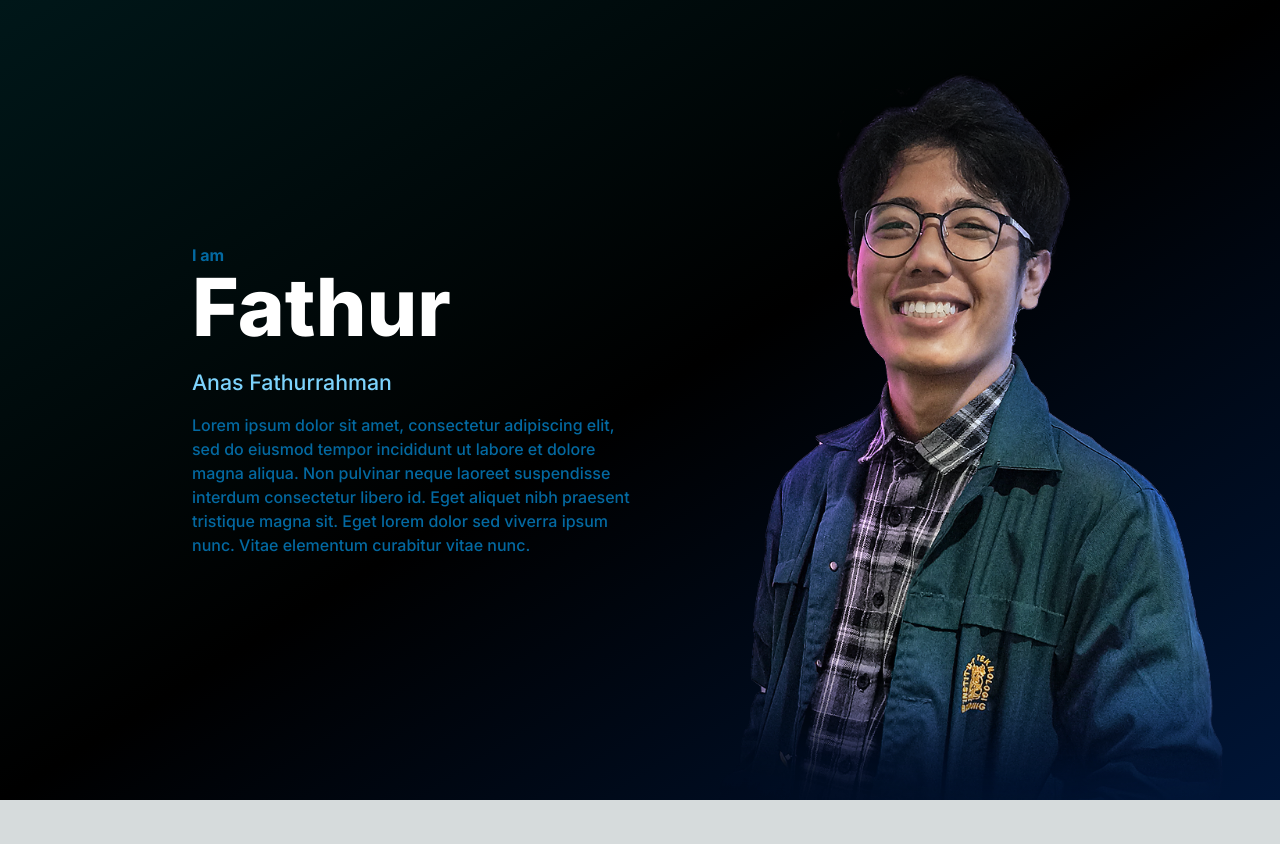
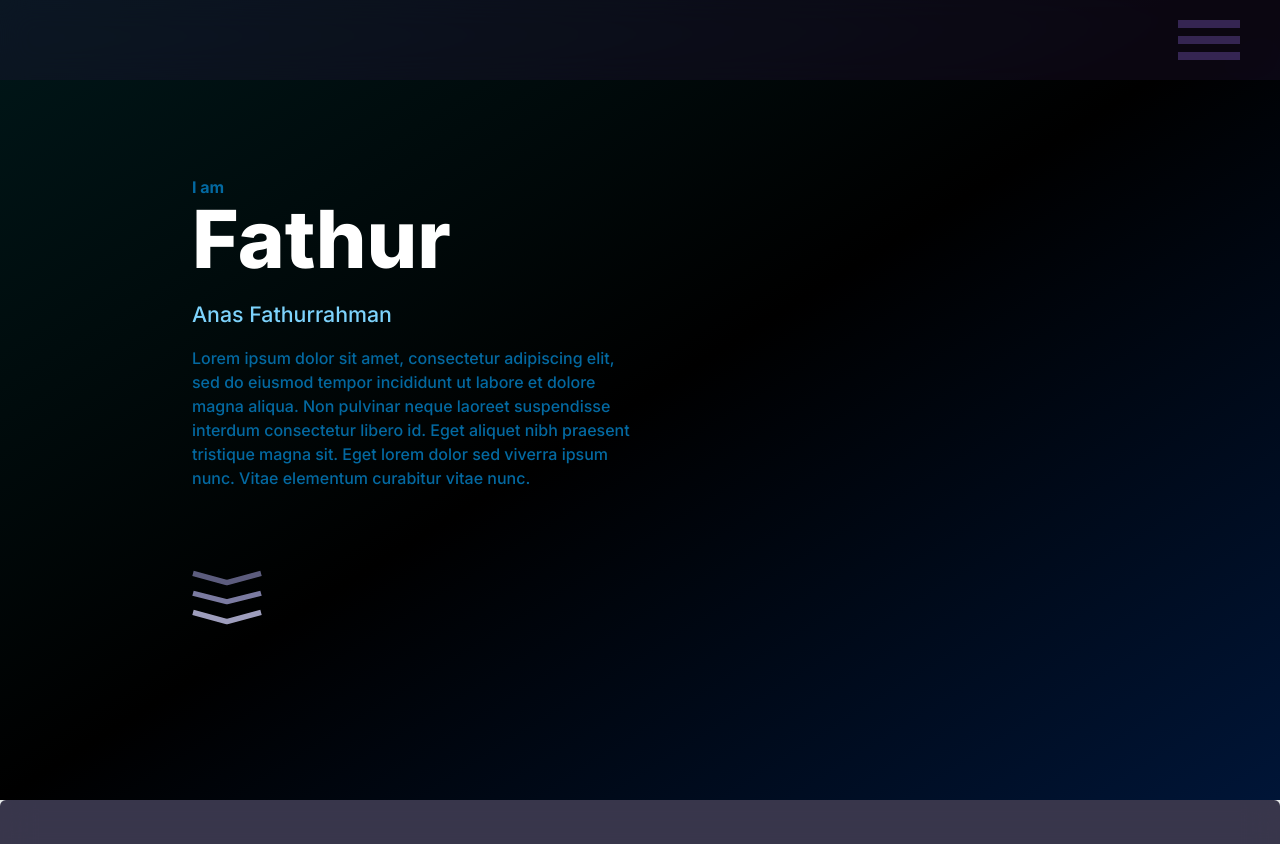
Before and after one commit to Astha47/my-portfolio, a Next.js app: page / in a window 1280 px wide. Shown: the top 844 px of the page. Before the commit the page ends 800 px from the top, so only its background shows below. Built offline with nearby package versions, Linux system fonts and the light colour scheme.

Commit message:
add interactivity

```diff
--- a/src/app/globals.css
+++ b/src/app/globals.css
@@ -6,7 +6,38 @@
   --foreground-rgb: 0, 0, 0;
   --background-start-rgb: 214, 219, 220;
   --background-end-rgb: 255, 255, 255;
+  --primary: #543076;
+  --scrollcolor: #442363;
+  --secondary: rgba(31, 209, 253, 0.4);
+  --tertiary: rgba(31, 209, 253, 0.6);
 }
+
+/* Firefox */
+* {
+  scrollbar-width: thin;
+  scrollbar-color: var(--secondary) var(--scrollcolor);
+}
+
+/* Chrome, Edge, dan Safari */
+*::-webkit-scrollbar {
+  width: 5px;
+}
+
+*::-webkit-scrollbar-track {
+  background: #000000;
+  border-radius: 5px;
+}
+
+*::-webkit-scrollbar-thumb {
+  background-color: var(--secondary);
+  border-radius: 5px;
+  border: 3px solid var(--scrollcolor);
+}
+
+::-webkit-scrollbar-thumb:hover {
+  background-color: var(--tertiary);
+}
+
 
 @media (prefers-color-scheme: dark) {
   :root {
--- a/src/app/page.tsx
+++ b/src/app/page.tsx
@@ -1,10 +1,11 @@
-import Image from 'next/image'
 import Hero from '@/components/hero'
+import Portfolio from '@/components/portfolio'
 
 export default function Home() {
   return (
-    <main className="block h-fit overflow-y-scroll">
+    <main className="block h-fit w-full]">
       <Hero/>
+      <Portfolio/>
     </main>
   )
 }
--- a/src/components/hero.tsx
+++ b/src/components/hero.tsx
@@ -1,4 +1,4 @@
-
+'use client'
 import Image from "next/image";
 
 function Hero() {
@@ -13,8 +13,15 @@ function Hero() {
     }
   }
 
+  const handleClick = () => {
+    window.scrollTo({
+      top: window.innerHeight,
+      behavior: 'smooth',
+    });
+  };
+
   return (
-  <div className="Hero w-[100vw] h-fit md:h-[100vh] md:flex block md:fixed bg-gradient-to-br from-primary-dark via-black to-secondary-dark">
+    <div className="Hero w-full h-fit md:h-[100vh] md:flex block md:sticky bg-gradient-to-br from-primary-dark via-black to-secondary-dark pb-12 md:pb-0 top-0 ">
     <div className="image h-fit w-full flex md:hidden pt-20">
       <Image
         src="/porto-cropted.png"
@@ -26,7 +33,7 @@ function Hero() {
       />
     </div>
 
-    <div className="text h-fit w-full flex md:h-full md:w-[50%]">
+    <div className="text h-fit w-full flex md:h-full md:w-[50%] animate-popdown">
       <div className="container m-auto w-[70%] md:mr-0 h-fit">
         <h5 className="text text-sky-700 font-bold">I am</h5>
         <h2 className="text text-white font-extrabold text-[60pt] mt-[-20px] ">
@@ -38,6 +45,35 @@ function Hero() {
         <h5 className="text text-sky-700 font-medium">
         Lorem ipsum dolor sit amet, consectetur adipiscing elit, sed do eiusmod tempor incididunt ut labore et dolore magna aliqua. Non pulvinar neque laoreet suspendisse interdum consectetur libero id. Eget aliquet nibh praesent tristique magna sit. Eget lorem dolor sed viverra ipsum nunc. Vitae elementum curabitur vitae nunc. {gibberish}
         </h5>
+        <div className="arrowsect w-full h-fit flex md:pt-20 pt-10">
+          <div className="arrowcont m-auto md:ml-[0] h-fit w-fit block cursor-pointer"
+            onClick={handleClick}>
+            <Image
+              src="/arrow.svg"
+              alt="arrow"
+              width={70}
+              height={100}
+              objectFit="fit"
+              className="hero m-auto animate-glowarrow1"
+            />
+            <Image
+              src="/arrow.svg"
+              alt="arrow"
+              width={70}
+              height={100}
+              objectFit="fit"
+              className="hero m-auto animate-glowarrow2 mt-1"
+            />
+            <Image
+              src="/arrow.svg"
+              alt="arrow"
+              width={70}
+              height={100}
+              objectFit="fit"
+              className="hero m-auto animate-glowarrow3 mt-1"
+            />
+          </div>
+        </div>
       </div>
     </div>
 
@@ -48,7 +84,7 @@ function Hero() {
         width={600}
         height={800}
         objectFit="fit"
-        className="hero m-auto"
+        className="hero m-auto animate-popup"
       />
     </div>
   </div> );
--- a/src/components/navbar.tsx
+++ b/src/components/navbar.tsx
@@ -1,7 +1,15 @@
 function Navbar() {
   return (
-  <div className="Navbar  w-full h-20 fixed top-0 ">
-
+  <div className="Navbar w-full h-[80px] backdrop-blur-lg fixed pr-10 pl-10 top-0 bg-[#2f19483e] pt-3 pb-3 flex">
+    <div className="hamburgercont h-full aspect-[11/10] m-auto mr-0 flex">
+      <div className="container w-full h-[70%] m-auto cursor-pointer hover:brightness-150 transition-all ease-in-out duration-150">
+        <div className="layer1 bg-[#8d64d854] cursor-pointer w-full h-[20%]"></div>
+        <div className="layer1 w-full h-[20%]"></div>
+        <div className="layer1 bg-[#8d64d854] cursor-pointer w-full h-[20%]"></div>
+        <div className="layer1 w-full h-[20%]"></div>
+        <div className="layer1 bg-[#8d64d854] cursor-pointer w-full h-[20%]"></div>
+      </div>
+    </div>
   </div> );
 }
 
--- /dev/null
+++ b/src/components/portfolio.tsx
@@ -0,0 +1,8 @@
+function Portfolio() {
+  return (
+    <div className="Porfolio block bg-[#0b0721c9] backdrop-blur-lg rounded-md p-10 z-10 h-[200vh]">
+
+    </div> );
+}
+
+export default Portfolio;
--- a/tailwind.config.ts
+++ b/tailwind.config.ts
@@ -18,10 +18,65 @@ const config: Config = {
         'secondary-dark': '#001537',
       },
       keyframes:{
+        popup: {
+          '0%': { opacity: '0' },
+          '100%': { opacity: '1' },
+        },
+        popdown: {
+          '0%': { opacity: '0',
+                  transform: 'translateY(-10%)'
+                },
+          '100%': { opacity: '1' ,
+                    transform: 'translateY(0%)'
+                  },
+        },
+        glowarrow1: {
+          '0%': { opacity: '0.5',
+                  filter: 'brightness(1)'
+                },
+          '50%':  { opacity: '1',
+                    filter: 'brightness(1.5)'
+                  },
+          '100%': { opacity: '0.5' ,
+                    filter: 'brightness(1)'
+                  },
+        },
 
+        glowarrow2: {
+          '0%': { opacity: '0.6',
+                  filter: 'brightness(1.1)'
+                },
+          '10%': { opacity: '0.5',
+                  filter: 'brightness(1)'
+                },
+          '60%': { opacity: '1' ,
+                  filter: 'brightness(1.5)'
+                },
+          '100%': { opacity: '0.6',
+                    filter: 'brightness(1.1)'
+                  },
+        },
+        glowarrow3: {
+          '0%': { opacity: '0.7',
+                  filter: 'brightness(1.2)'
+                },
+          '20%': { opacity: '0.5',
+                    filter: 'brightness(1)'
+                  },
+          '70%': { opacity: '1',
+                    filter: 'brightness(1.5)'
+                  },
+          '100%': { opacity: '0.7',
+                    filter: 'brightness(1.2)'
+                  },
+        },
       },
       animation:{
-
+        popup: 'popup 0.5s ease-in-out',
+        popdown: 'popdown 0.5s ease-in-out',
+        glowarrow1: 'glowarrow1 2s ease-in-out infinite',
+        glowarrow2: 'glowarrow2 2s ease-in-out infinite',
+        glowarrow3: 'glowarrow3 2s ease-in-out infinite',
       }
     },
   },
```
Also changed, not shown: public/arrow.svg (added).
